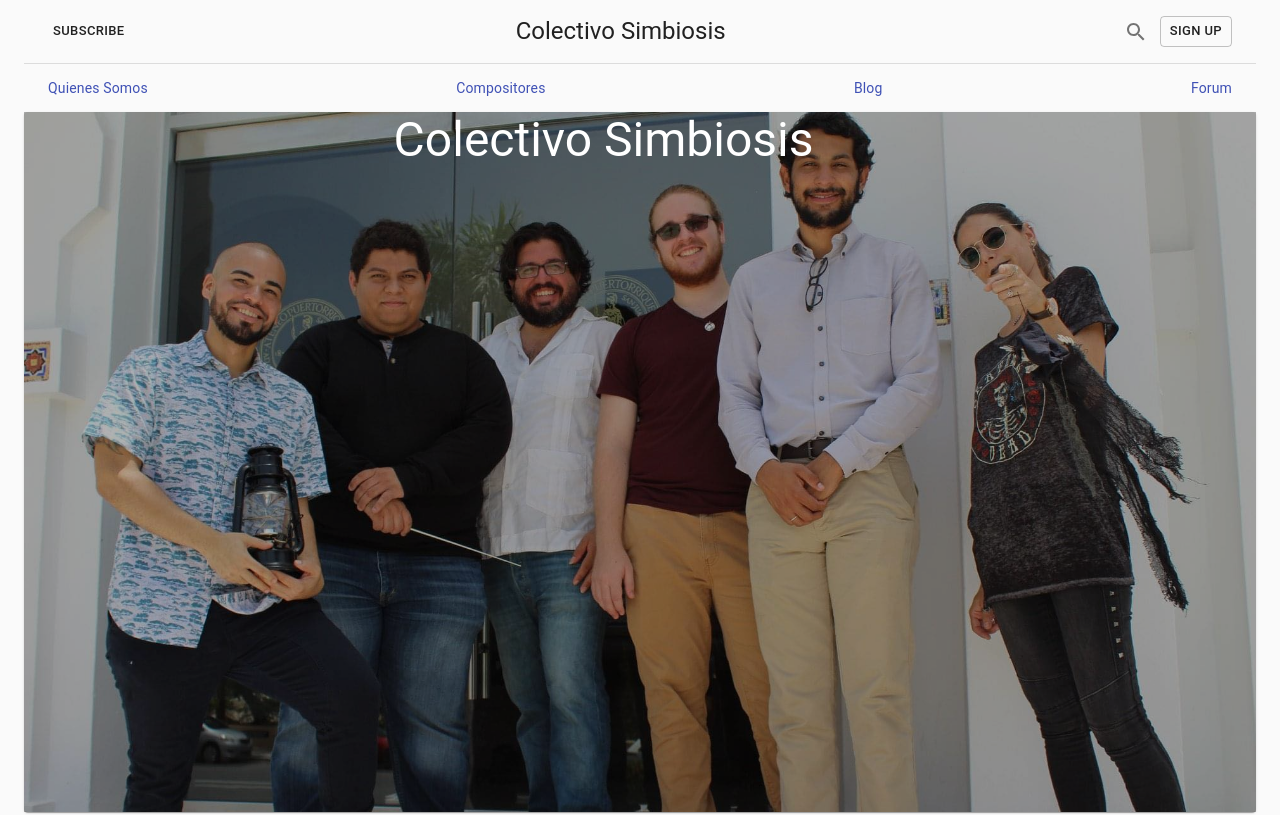
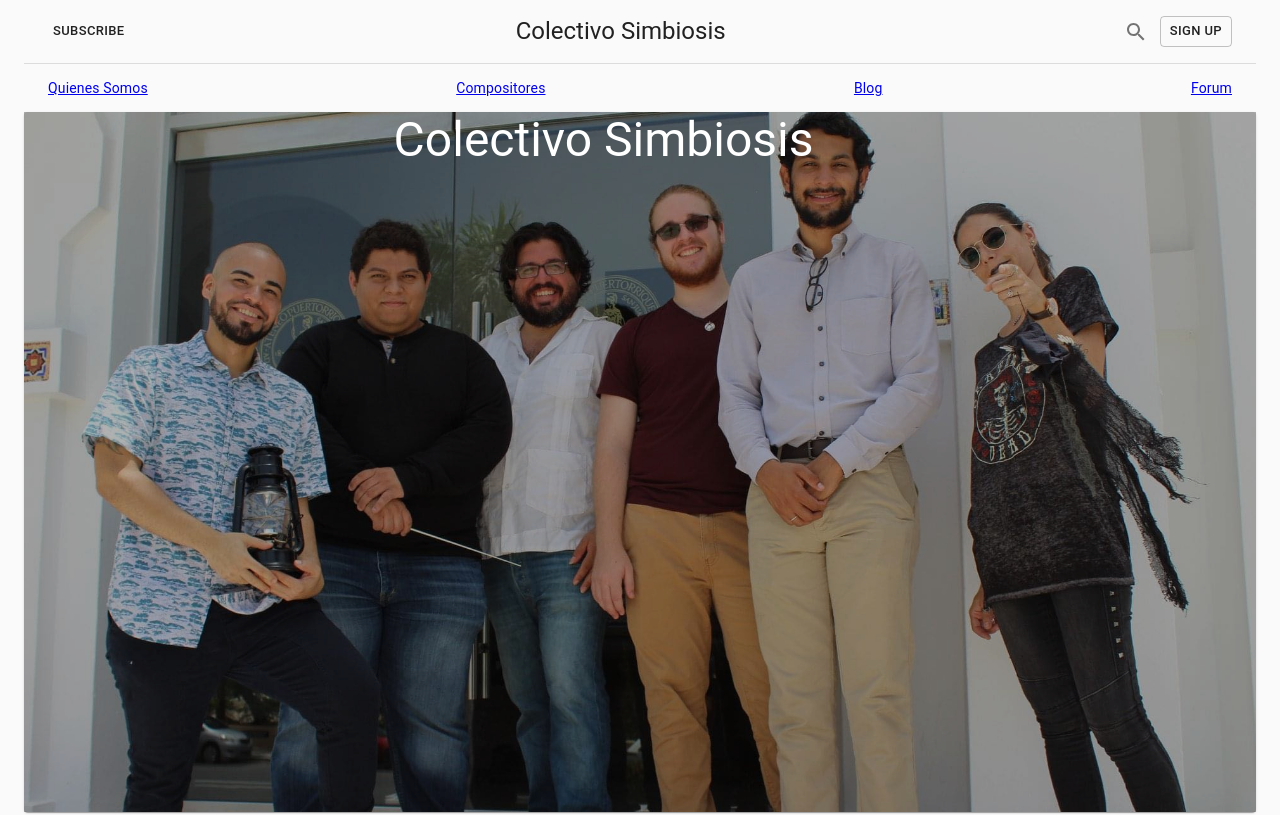
Before and after one commit to rfgr87/DecolonialTest, a React (Create React App) app: page / in a window 1280 px wide. Shown: the top 815 px of the page. Built offline with nearby package versions, Linux system fonts and the light colour scheme.

Commit message:
dealing with the links in the page

```diff
--- a/src/components/Header.js
+++ b/src/components/Header.js
@@ -18,6 +18,7 @@ import Toolbar from '@material-ui/core/Toolbar';
 import NavBar from '../components/NavBar'
 import { CenterFocusStrong } from '@material-ui/icons';
 import { Switch} from 'react-router-dom'
+import HeaderToolbar from '../components/HeaderToolbar'
 
 
 
@@ -67,11 +68,7 @@ export default function Header(props) {
           Sign up
         </Button>
       </Toolbar>
-      <Toolbar component="nav" variant="dense" className={classes.toolbarSecondary}>
-        <Link to='/quienessomos'>  Quienes Somos  </Link>
-        <Link to='/compositores'>  Compositores  </Link>
-        <Link to='/blog'>  Blog  </Link>
-        <Link to='/forum'>  Forum  </Link>
+      <HeaderToolbar></HeaderToolbar>
         <Switch>
         <Route exact path='/quienessomos'> <QuienesSomos/></Route>
         <Route exact path='/compositores'> <Composers/></Route>
@@ -80,7 +77,6 @@ export default function Header(props) {
         <Route exact path='/blog'> <Blog2/></Route>
         <Route exact path='/forum'> <ForumContainer/></Route>
         </Switch>
-      </Toolbar>
     </React.Fragment>
   );
 }
--- /dev/null
+++ b/src/components/HeaderToolbar.js
@@ -0,0 +1,47 @@
+import React from 'react';
+import {Link} from 'react-router-dom';
+import Toolbar from '@material-ui/core/Toolbar';
+import { makeStyles } from '@material-ui/core/styles';
+
+const useStyles = makeStyles((theme) => ({
+    toolbar: {
+      borderBottom: `1px solid ${theme.palette.divider}`,
+    },
+    toolbarTitle: {
+      flex: 1,
+    },
+    toolbarSecondary: {
+      justifyContent: 'space-between',
+      overflowX: 'auto',
+
+    },
+    toolbarLink: {
+      padding: theme.spacing(1),
+      flexShrink: 0,
+    },
+    div: {
+      justifyContent: 'center'
+    }
+  }));
+
+
+
+  const HeaderToolbar = () => {
+
+    const classes = useStyles();
+
+
+    return (
+
+        <Toolbar component="nav" variant="dense" className={classes.toolbarSecondary}>
+        <Link to='/quienessomos'>  Quienes Somos  </Link>
+        <Link to='/compositores'>  Compositores  </Link>
+        <Link to='/blog'>  Blog  </Link>
+        <Link to='/forum'>  Forum  </Link>
+        </Toolbar>
+
+    )
+  }
+
+
+export default HeaderToolbar
```
Also changed, not shown: 1 other file (tests, documents, lock files or other folders).
